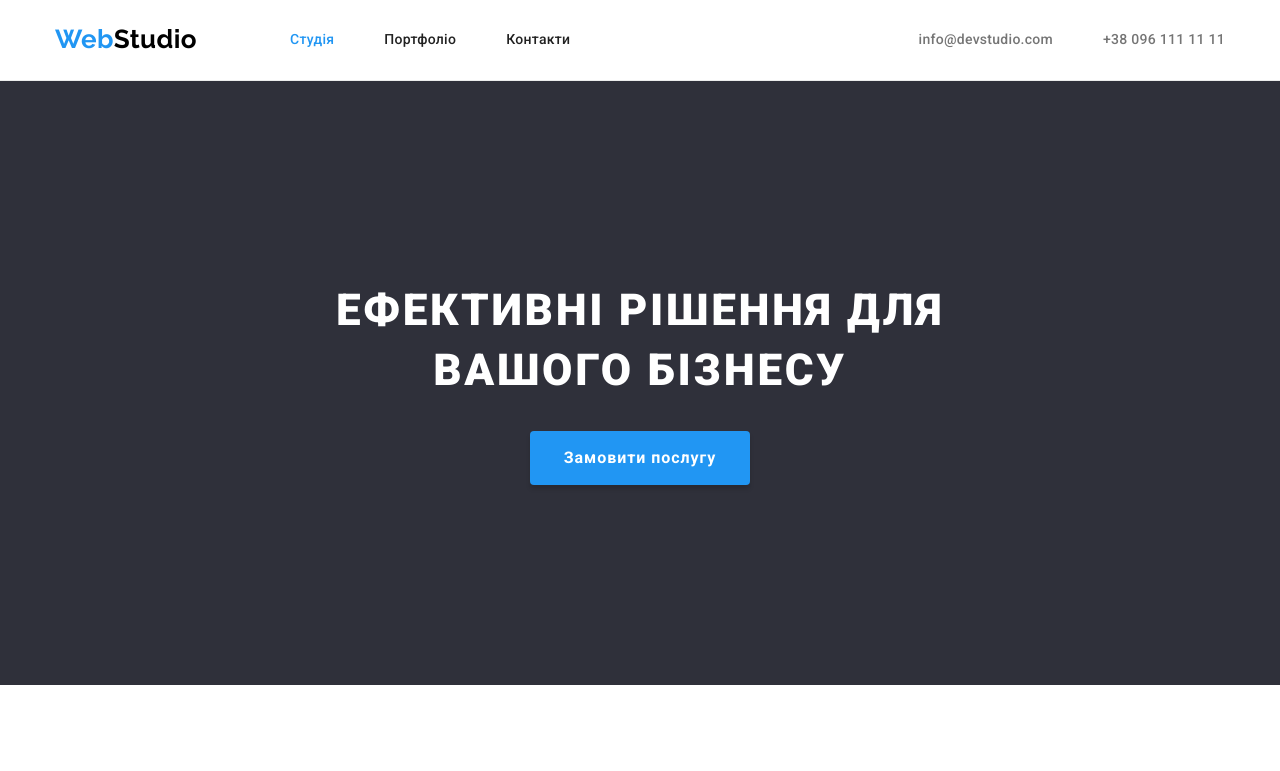
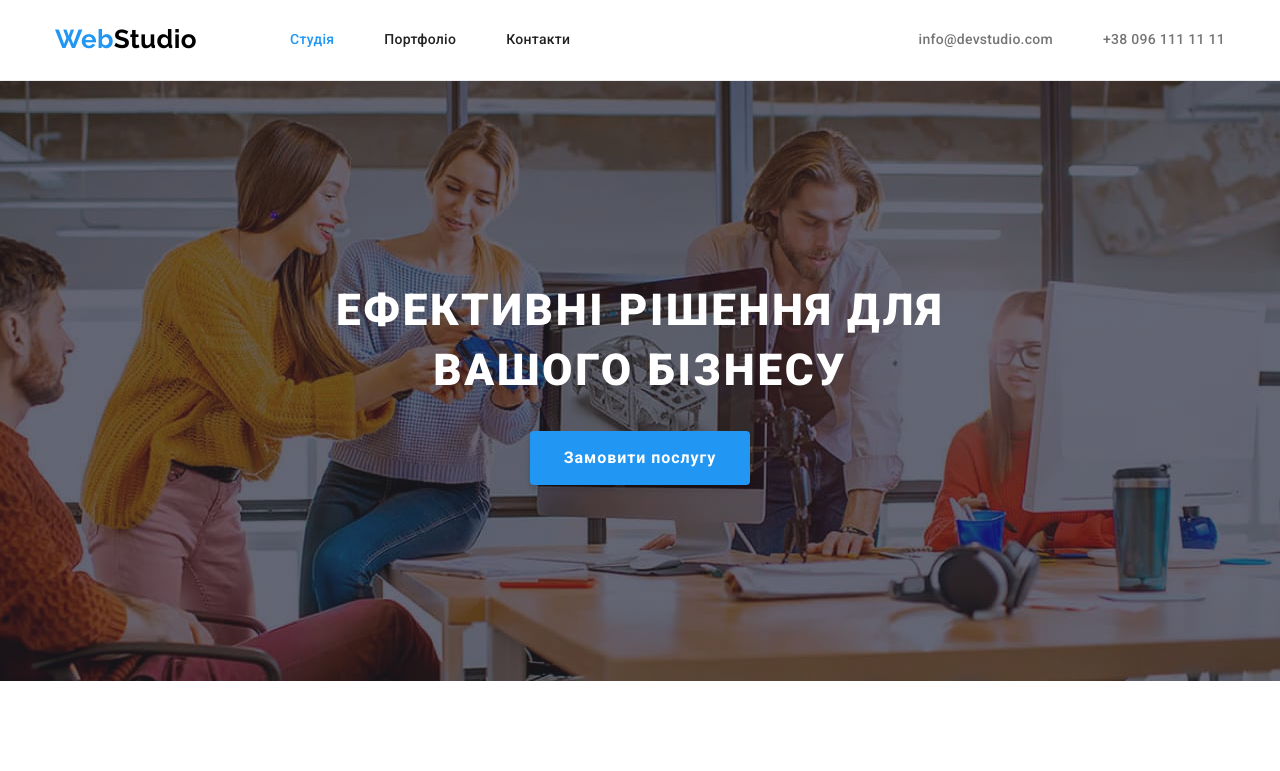
Before and after one commit to katushka211/goit-markup-hw-04, a plain HTML site: page index.html in a window 1280 px wide. Shown: the top 771 px of the page. Drawn offline with nearby package versions, Linux system fonts and the light colour scheme.

Commit message:
add bg-image to hero

```diff
--- a/css/styles.css
+++ b/css/styles.css
@@ -184,7 +184,19 @@ img {
 /*----------------НАШІ ПЕРЕВАГИ-------------------------*/
 
 .main-section {
+  max-width: 1600px;
+  height: 600px;
+  margin: 0 auto;
   background-color: var(--background-dark-color);
+  background-image: linear-gradient(
+      to right,
+      rgba(47, 48, 58, 0.4),
+      rgba(47, 48, 58, 0.4)
+    ),
+    url(../images/hero.jpg);
+  background-repeat: no-repeat;
+  background-position: center;
+  background-size: cover;
   text-align: center;
   padding-top: 200px;
   padding-bottom: 200px;
```
Also changed, not shown: images/hero.jpg (added).
